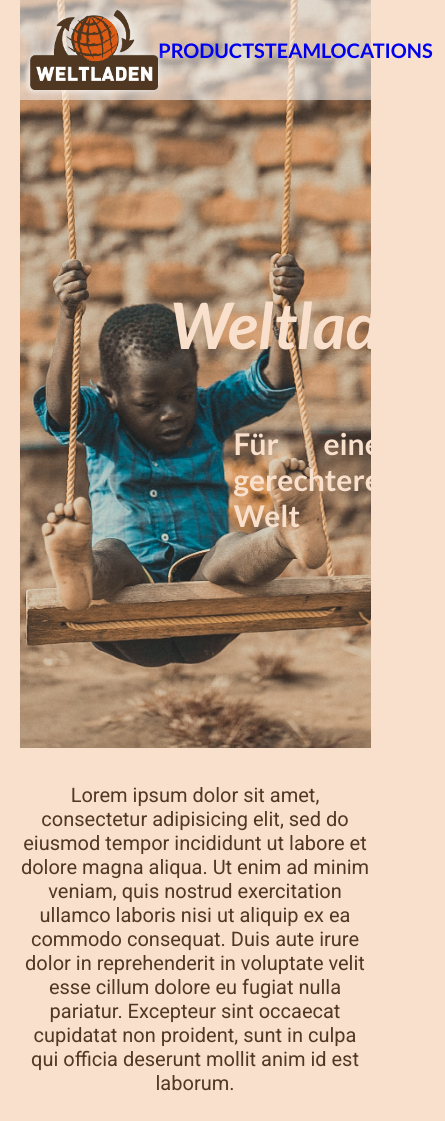
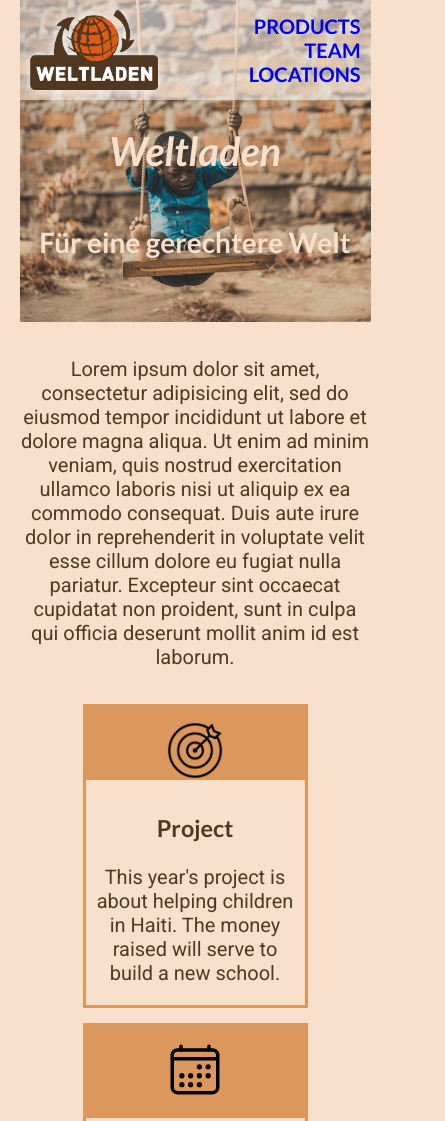
Before and after one commit to crolette/Codecademy-Flexbox-Business-Site, a plain HTML site: page index.html in a window 390 px wide. Shown: the top 1121 px of the page, 445 px wide, since content can reach past the window. Drawn offline with Linux system fonts and the light colour scheme.

Commit message:
Update styles.css

```diff
--- a/css/styles.css
+++ b/css/styles.css
@@ -78,14 +78,13 @@ a {
   align-items: center;
   justify-content: center;
   color: var(--bg-color);
-  padding: 150px;
+  /* padding: 150px; */
   text-align: justify;
 }
 
 .header-title h1{
   font-style: italic;
-  font-size: 4rem;
-  line-height: 1;
+  font-size: 3rem;
 }
 
 
@@ -209,3 +208,21 @@ footer div{
   text-align:center;
   font-size: 1rem;
 }
+
+
+@media (max-width: 425px){
+  .header-nav{
+    display: flex;
+    flex-flow: column wrap;
+    align-items: flex-end;
+  }
+  .header-title h1{
+    font-style: italic;
+    font-size: 2.5rem;
+  }
+  .header-title h2{
+    font-size: 1.75rem;
+    text-align: center;
+  }
+
+}
```
